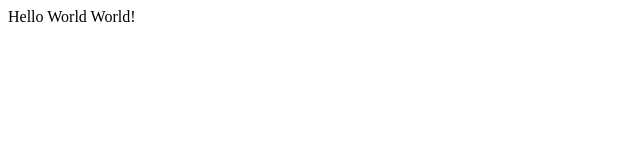
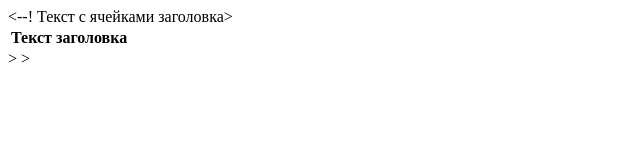
Before and after one commit to Slevin13/slevin13.github.io, a plain HTML site: page index.html in a window 1280 px wide. Shown: the whole page, without its empty margins (0-640 px from the left). Drawn offline with Linux system fonts and the light colour scheme.

Commit message:
Update index.html

```diff
--- a/index.html
+++ b/index.html
@@ -1,5 +1,13 @@
+<!DOCTYPE html>
 <html>
-<head>
-Hello World World!
-</head>
-</html>
+ <head>
+  <meta charset="utf-8">
+  <title>ITravel journal</title>
+  <body>
+  	<table>
+  		<tr><th>Текст заголовка</th></tr><--! Текст с ячейками заголовка>
+
+  	</table>>
+  </body>>
+
+ </head>
```
